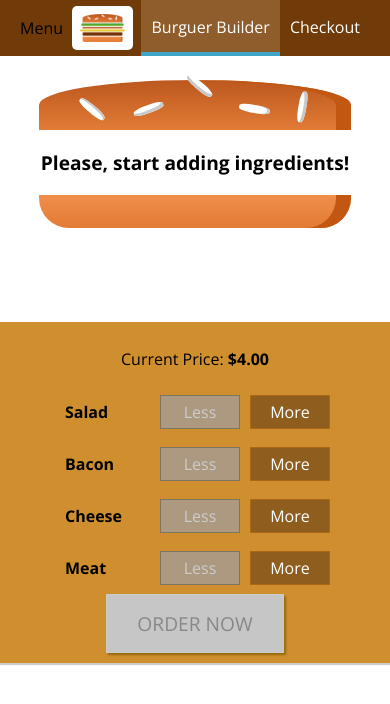
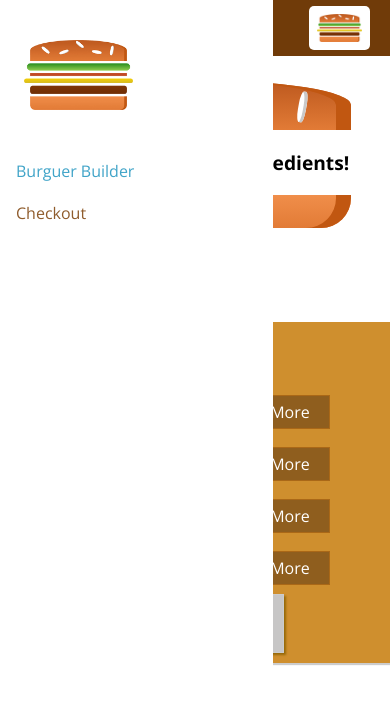
Before and after one commit to danielduarte/react-burger-builder, a React (Create React App) app: page / in a window 390 px wide. Shown: the top 704 px of the page. Built offline with nearby package versions, Linux system fonts and the light colour scheme.

Commit message:
Added drawer for mobile and responsive styles

```diff
--- a/src/components/Layout/Layout.js
+++ b/src/components/Layout/Layout.js
@@ -1,11 +1,13 @@
 import React, { Fragment } from 'react';
 
+import classes from './Layout.module.css';
 import Toolbar from '../Navigation/Toolbar/Toolbar';
-import classes from './Layout.module.css';
+import SideDrawer from '../Navigation/SideDrawer/SideDrawer';
 
 const layout = (props) => (
   <Fragment>
     <Toolbar />
+    <SideDrawer />
     <main className={classes.Content}>
       {props.children}
     </main>
--- a/src/components/Logo/Logo.js
+++ b/src/components/Logo/Logo.js
@@ -4,7 +4,7 @@
 import burgerLogo from '../../assets/images/burger-logo.png';
 
 const logo = (props) => (
-  <div className={classes.Logo}>
+  <div className={classes.Logo} style={{ height: props.height }}>
     <img src={burgerLogo} alt="Build Your Burger" />
   </div>
 );
--- a/src/components/Logo/Logo.module.css
+++ b/src/components/Logo/Logo.module.css
@@ -1,7 +1,7 @@
 .Logo {
     background-color: white;
     padding: 8px;
-    height: 80%;
+    height: 100%;
     box-sizing: border-box;
     border-radius: 5px;
 }
--- a/src/components/Navigation/NavigationItems/NavigationItem/NavigationItem.module.css
+++ b/src/components/Navigation/NavigationItems/NavigationItem/NavigationItem.module.css
@@ -1,19 +1,39 @@
+.NavigationItem {
+    margin: 10px 0;
+    box-sizing: border-box;
+    display: block;
+    width: 100%;
+}
+
+.NavigationItem a {
+    color: #8f5c2c;
+    text-decoration: none;
+    width: 100%;
+    box-sizing: border-box;
+    display: block;
+}
+
+.NavigationItem a:hover,
+.NavigationItem a:active,
+.NavigationItem a.active {
+    color: #40a4c8;
+}
+
+@media (min-width: 500px) {
+
     .NavigationItem {
         margin: 0;
-    box-sizing: border-box;
         display: flex;
         height: 100%;
+        width: auto;
         align-items: center;
     }
 
     .NavigationItem a {
         color: white;
-    text-decoration: none;
         height: 100%;
         padding: 16px 10px;
         border-bottom: 4px solid transparent;
-    box-sizing: border-box;
-    display: block;
     }
 
     .NavigationItem a:hover,
@@ -23,3 +43,4 @@
         border-bottom: 4px solid #40a4c8;
         color: white;
     }
+}
--- a/src/components/Navigation/NavigationItems/NavigationItems.module.css
+++ b/src/components/Navigation/NavigationItems/NavigationItems.module.css
@@ -3,6 +3,13 @@
     padding: 0;
     list-style: none;
     display: flex;
+    flex-flow: column;
     align-items: center;
     height: 100%;
 }
+
+@media (min-width: 500px) {
+    .NavigationItems {
+        flex-flow: row;
+    }
+}
--- /dev/null
+++ b/src/components/Navigation/SideDrawer/SideDrawer.js
@@ -0,0 +1,20 @@
+import React from 'react';
+
+import Logo from '../../Logo/Logo';
+import NavigationItems from '../NavigationItems/NavigationItems';
+import classes from './SideDrawer.module.css';
+
+const sideDrawer = (props) => {
+    return (
+      <div className={classes.SideDrawer}>
+        <div className={classes.Logo}>
+          <Logo />
+        </div>
+        <nav>
+            <NavigationItems />
+        </nav>
+      </div>
+    );
+};
+
+export default sideDrawer;
--- /dev/null
+++ b/src/components/Navigation/SideDrawer/SideDrawer.module.css
@@ -0,0 +1,32 @@
+.SideDrawer {
+    position: fixed;
+    width: 280px;
+    max-width: 70%;
+    height: 100%;
+    left: 0;
+    top: 0;
+    z-index: 200;
+    background-color: white;
+    padding: 32px 16px;
+    box-sizing: border-box;
+    transition: transform 0.3s ease-out;
+}
+
+@media (min-width: 500px) {
+    .SideDrawer {
+        display: none;
+    }
+}
+
+.Open {
+    transform: translateX(0);
+}
+
+.Close {
+    transform: translateX(-100%);
+}
+
+.Logo {
+    height: 11%;
+    margin-bottom: 32px;
+}
--- a/src/components/Navigation/Toolbar/Toolbar.js
+++ b/src/components/Navigation/Toolbar/Toolbar.js
@@ -7,8 +7,10 @@
 const toolbar = (props) => (
   <header className={classes.Toolbar}>
     <div>Menu</div>
-    <Logo />
-    <nav>
+    <div className={classes.Logo}>
+      <Logo />
+    </div>
+    <nav className={classes.DesktopOnly}>
       <NavigationItems />
     </nav>
   </header>
--- a/src/components/Navigation/Toolbar/Toolbar.module.css
+++ b/src/components/Navigation/Toolbar/Toolbar.module.css
@@ -16,3 +16,13 @@
 .Toolbar nav {
     height: 100%;
 }
+
+.Logo {
+    height: 80%;
+}
+
+@media (max-width: 499px) {
+    .DesktopOnly {
+        display: none;
+    }
+}
```
Lines whose indentation alone changed are shown as unchanged.
